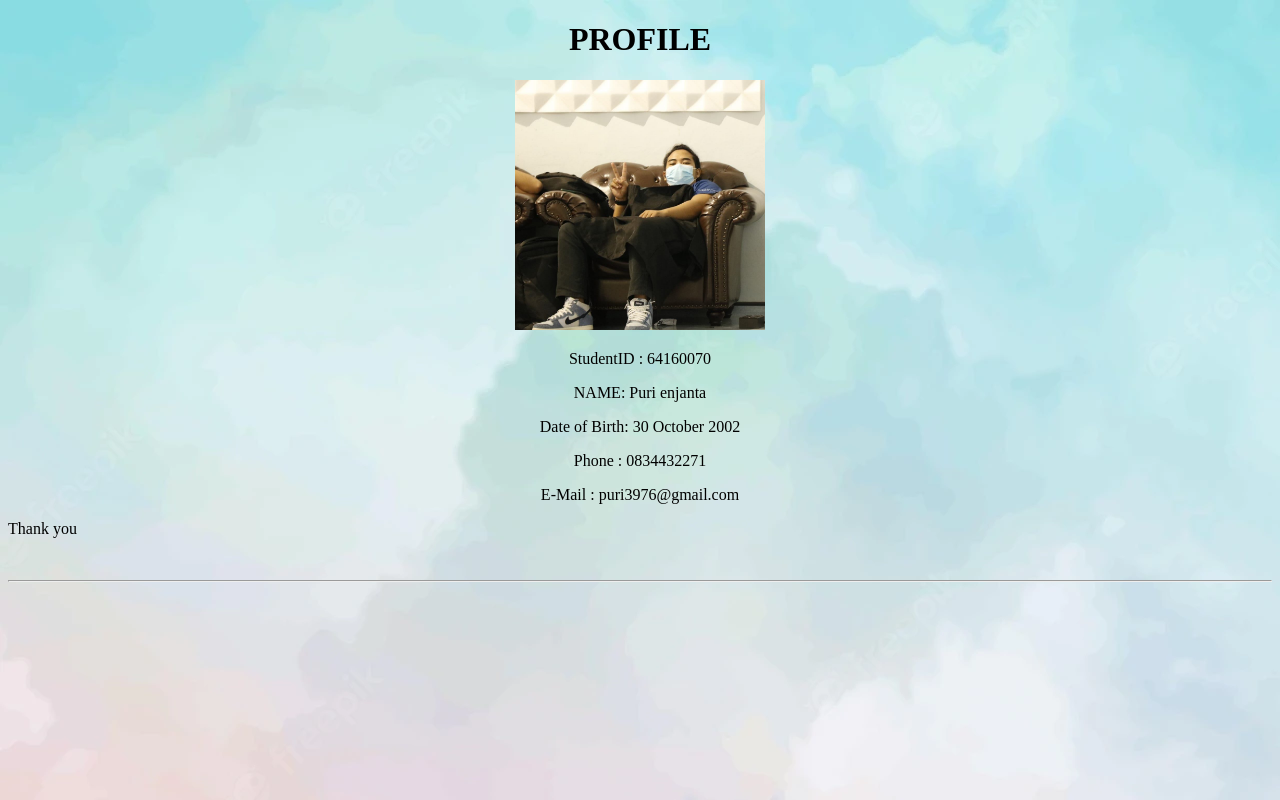
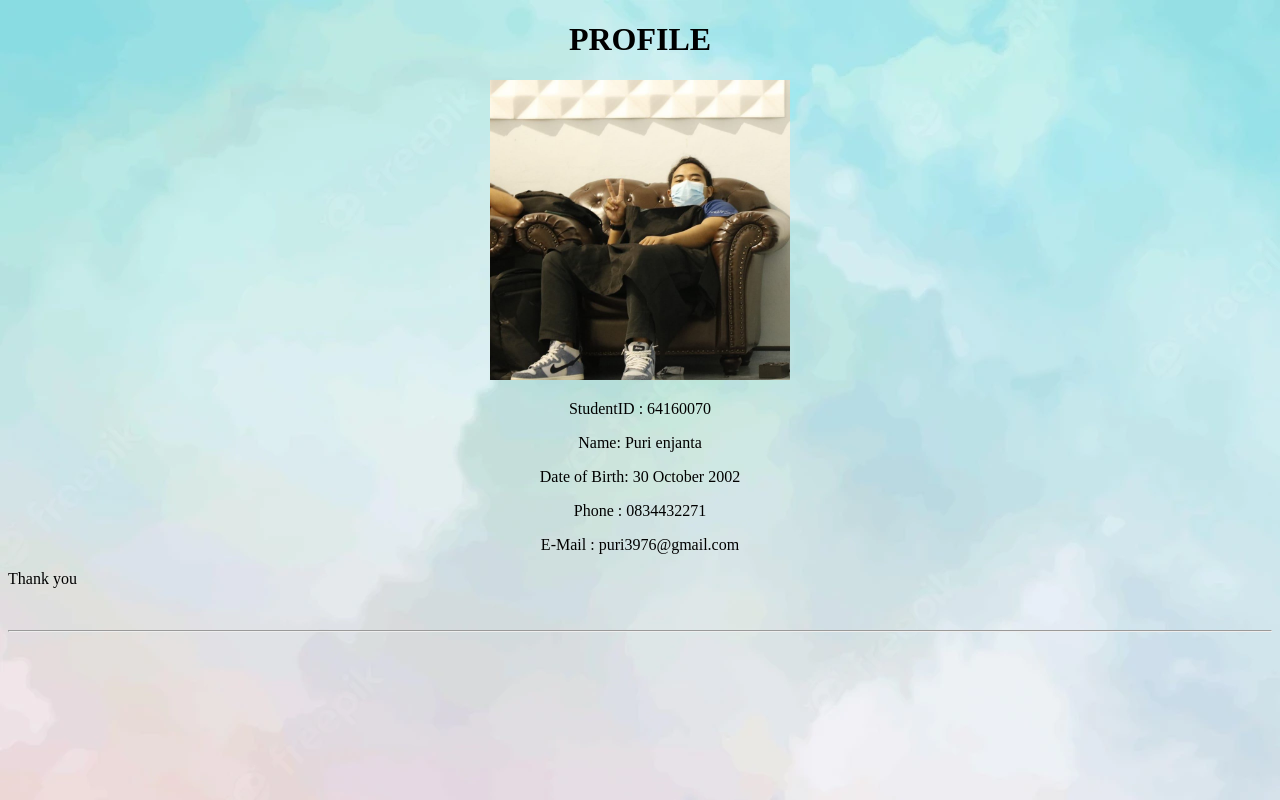
Before and after one commit to 64160070/88823764, a plain HTML site: page index.html in a window 1280 px wide. Drawn offline with Linux system fonts and the light colour scheme.

Commit message:
Update index.html

```diff
--- a/index.html
+++ b/index.html
@@ -5,9 +5,9 @@
     </head>
     <body></body>
         <h1><center>PROFILE</h1></center>
-        <center><img src = "297633877_552797233195009_2066239139975183279_n.jpg"height=250 width=250 /></center>
+        <center><img src = "297633877_552797233195009_2066239139975183279_n.jpg"height=300 width=300 /></center>
         <p><center>StudentID : 64160070</p></center>
-        <p><center>NAME: Puri enjanta</p></center>
+        <p><center>Name: Puri enjanta</p></center>
         <p><center>Date of Birth: 30 October 2002</p></center>
         <p><center>Phone : 0834432271</p></center>
         <p><center>E-Mail : puri3976@gmail.com</p></center>
```
